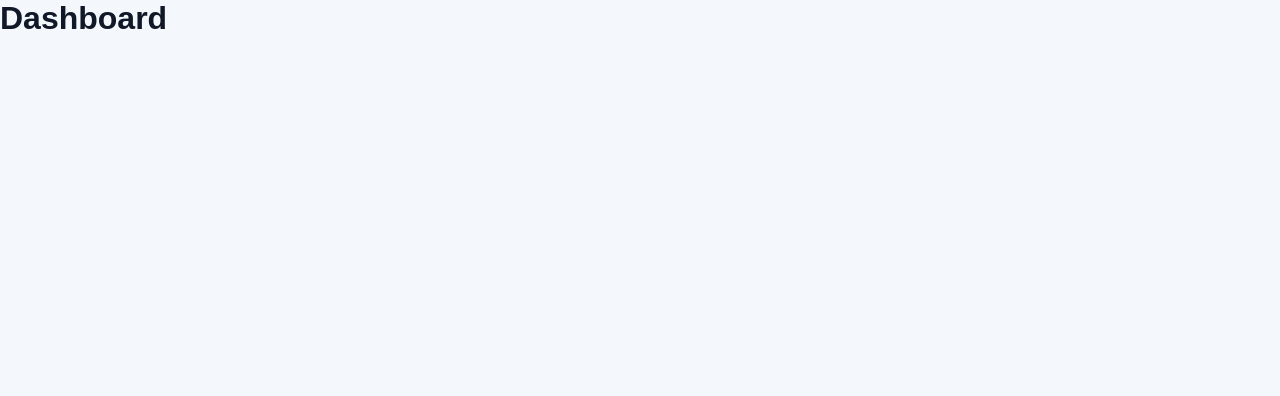
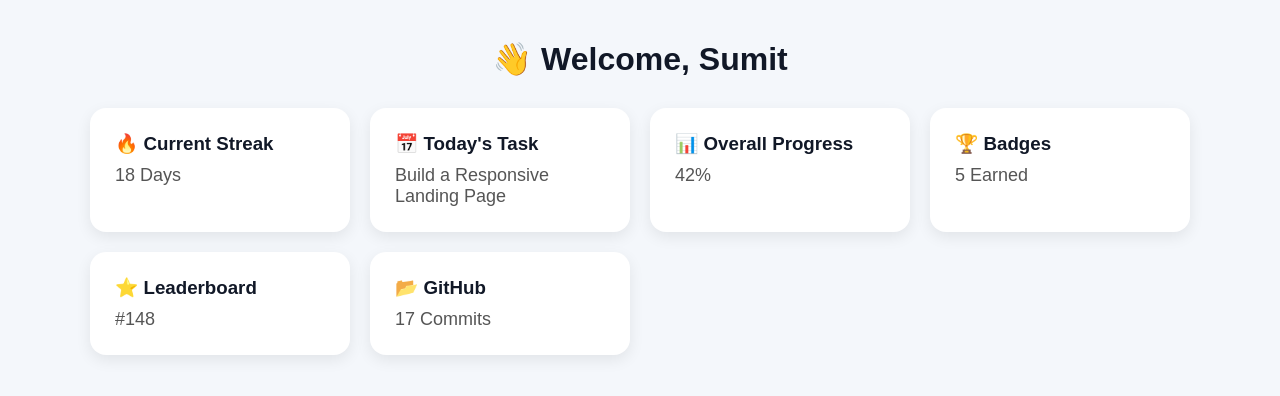
Before and after one commit to sumitawasthi2008-gif/vicodathon-2026-abtalks, a React (Vite) app: page /dashboard in a window 1280 px wide. Shown: the top 396 px of the page. Built offline with nearby package versions, Linux system fonts and the light colour scheme.

Commit message:
Completed dashboard UI

```diff
--- a/src/pages/dashboard.jsx
+++ b/src/pages/dashboard.jsx
@@ -1,7 +1,43 @@
 function Dashboard() {
   return (
-    <div>
-      <h1>Dashboard</h1>
+    <div className="dashboard">
+
+      <h1>👋 Welcome, Sumit</h1>
+
+      <div className="dashboard-grid">
+
+        <div className="card">
+          <h3>🔥 Current Streak</h3>
+          <p>18 Days</p>
+        </div>
+
+        <div className="card">
+          <h3>📅 Today's Task</h3>
+          <p>Build a Responsive Landing Page</p>
+        </div>
+
+        <div className="card">
+          <h3>📊 Overall Progress</h3>
+          <p>42%</p>
+        </div>
+
+        <div className="card">
+          <h3>🏆 Badges</h3>
+          <p>5 Earned</p>
+        </div>
+
+        <div className="card">
+          <h3>⭐ Leaderboard</h3>
+          <p>#148</p>
+        </div>
+
+        <div className="card">
+          <h3>📂 GitHub</h3>
+          <p>17 Commits</p>
+        </div>
+
+      </div>
+
     </div>
   );
 }
--- a/src/styles/global.css
+++ b/src/styles/global.css
@@ -250,3 +250,35 @@ font-size:28px;
 }
 
 }
+.dashboard{
+padding:40px 20px;
+}
+
+.dashboard h1{
+margin-bottom:30px;
+text-align:center;
+}
+
+.dashboard-grid{
+display:grid;
+grid-template-columns:repeat(auto-fit,minmax(250px,1fr));
+gap:20px;
+max-width:1100px;
+margin:auto;
+}
+
+.card{
+background:white;
+padding:25px;
+border-radius:16px;
+box-shadow:0 5px 15px rgba(0,0,0,.08);
+}
+
+.card h3{
+margin-bottom:10px;
+}
+
+.card p{
+color:#555;
+font-size:18px;
+}
```
